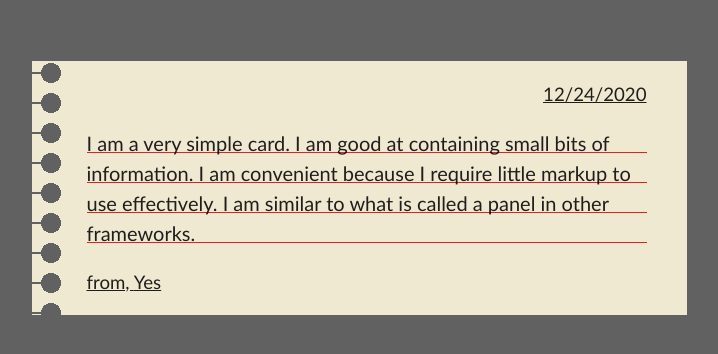
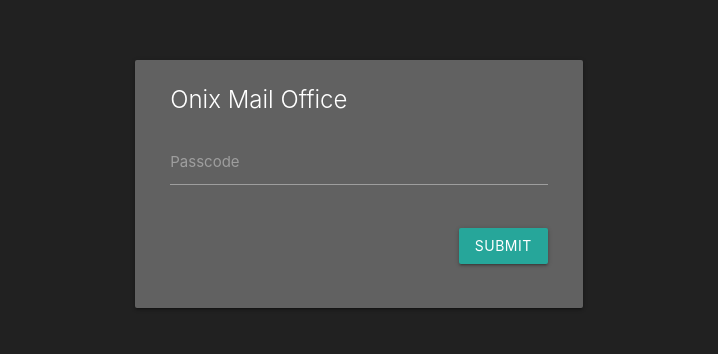
Before and after one commit to OnixFang/onix-mail-office, a React (Create React App) app in the folder frontend/: page / in a window 1280 px wide. Shown: the part 202-556 px from the top of the page, without its empty margins (281-999 px from the left). Built offline with nearby package versions, Linux system fonts and the light colour scheme.

Commit message:
Setup app to open letter from a modal

```diff
--- a/frontend/src/app.jsx
+++ b/frontend/src/app.jsx
@@ -1,25 +1,83 @@
-import React from 'react';
+// Modules
+import { Component } from 'react';
+import './materialize-src/js/bin/materialize';
 
 // Styles
-import './theme.scss';
 import './app.scss';
+
+// Components
 import LetterComponent from './components/letterComponent';
 
-const letter = {
+class App extends Component {
+  constructor(props) {
+    super(props);
+
+    this.state = {
+      passcode: '',
+      letter: {
         from: 'Yes',
         date: '12/24/2020',
         message:
           'I am a very simple card. I am good at containing small bits of information. I am convenient because I require little markup to use effectively. I am similar to what is called a panel in other frameworks.',
+      },
+    };
+  }
+
+  handleSubmit = (event) => {
+    event.preventDefault();
+    const elem = document.getElementById('letter-modal');
+    M.Modal.getInstance(elem).open();
   };
 
-const App = (props) => {
+  handleInputChange = (event) => {
+    this.setState({ passcode: event.target.value });
+  };
+
+  componentDidMount = () => {
+    document.addEventListener('DOMContentLoaded', () => {
+      const elems = document.querySelectorAll('.modal');
+      M.Modal.init(elems, {});
+    });
+  };
+
+  render() {
     return (
+      <div className="container">
         <div className="row">
-      <div className="col s12">
-        <LetterComponent letter={letter} />
+          <form onSubmit={this.handleSubmit} className="card grey darken-2 col s12 m6 push-m3">
+            <div className="card-content white-text">
+              <span className="card-title">Onix Mail Office</span>
+              <div className="row">
+                <div className="input-field col s12 white-text">
+                  <input id="passcode" type="text" className="white-text" onChange={this.handleInputChange} />
+                  <label htmlFor="passcode">Passcode</label>
+                </div>
+              </div>
+              <div className="row">
+                <div className="col right">
+                  <button type="submit" className="waves-effect waves-light btn">
+                    Submit
+                  </button>
+                </div>
+              </div>
+            </div>
+          </form>
+        </div>
+
+        <div id="letter-modal" className="modal grey darken-3">
+          <div className="modal-content">
+            <h4 className="white-text">Modal Header</h4>
+            <LetterComponent letter={this.state.letter} />
+          </div>
+          <div className="modal-footer grey darken-2">
+            <a href="#!" className="modal-close waves-effect waves-green btn">
+              Close
+            </a>
+          </div>
         </div>
       </div>
     );
-};
+  }
+}
 
 export default App;
--- a/frontend/src/app.scss
+++ b/frontend/src/app.scss
@@ -4,7 +4,7 @@
 
 // Global styles
 body {
-  background-color: color('grey', 'darken-2');
+  background-color: color('grey', 'darken-4');
 }
 
 #root {
```
Lines whose indentation alone changed are shown as unchanged.
